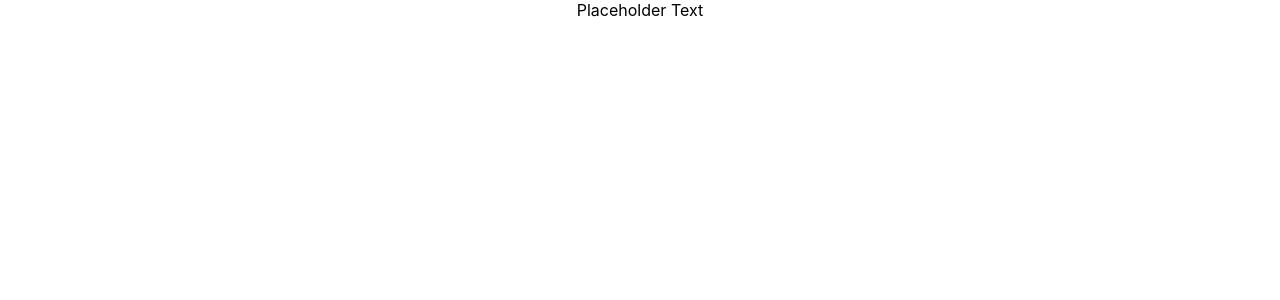
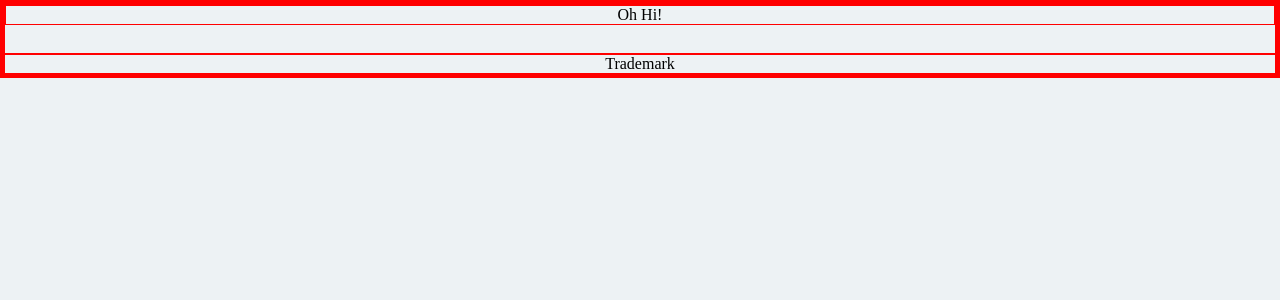
Before and after one commit to maximusDecimalusMeridius/react-portfolio, a React (Create React App) app: page / in a window 1280 px wide. Shown: the top 300 px of the page. Built offline with nearby package versions, Linux system fonts and the light colour scheme; the HTML template or start-up script is replaced by a standard one.

Commit message:
Added Header, Navigation, Project, and Footer components - created and linked all js and css files

```diff
--- a/src/App.css
+++ b/src/App.css
@@ -1,3 +1,28 @@
+:root {
+
+}
+
+*, *::before, *::after {
+    margin: 0;
+    padding: 0;
+    box-sizing: border-box;
+    border: 1px solid red;
+}
+
+img, video {
+    width: 100%;
+    height: 100%;
+}
+
+body {
+    background-color: rgb(237, 242, 244);
+}
+
+header {
+    width: 100%;
+    height: 50px;
+}
+
 .App {
   text-align: center;
 }
@@ -5,12 +30,6 @@
 .App-logo {
   height: 40vmin;
   pointer-events: none;
-}
-
-@media (prefers-reduced-motion: no-preference) {
-  .App-logo {
-    animation: App-logo-spin infinite 20s linear;
-  }
 }
 
 .App-header {
--- a/src/App.js
+++ b/src/App.js
@@ -1,10 +1,14 @@
-
+import Header from "./components/Header/Header";
+import Footer from "./components/Footer/Footer";
+import Project from "./components/Project/Project";
 import './App.css';
 
 function App() {
   return (
     <div className="App">
-      Placeholder Text
+      <Header />
+      <Project />
+      <Footer />
     </div>
   );
 }
--- /dev/null
+++ b/src/components/Footer/Footer.js
@@ -0,0 +1,12 @@
+import React from 'react';
+import "./style.css";
+
+function Footer(){
+    return(
+        <div>
+            Trademark
+        </div>
+    )
+};
+
+export default Footer;
--- /dev/null
+++ b/src/components/Footer/style.css
@@ -0,0 +1,24 @@
+:root {
+
+}
+
+*, *::before, *::after {
+    margin: 0;
+    padding: 0;
+    box-sizing: border-box;
+    border: 1px solid red;
+}
+
+img, video {
+    width: 100%;
+    height: 100%;
+}
+
+body {
+    background-color: rgb(237, 242, 244);
+}
+
+header {
+    width: 100%;
+    height: 50px;
+}
--- /dev/null
+++ b/src/components/Header/Header.js
@@ -0,0 +1,14 @@
+import React from 'react';
+import Navigation from "../Navigation/Navigation";
+import "./style.css";
+
+function Header(){
+    return(
+        <header>
+            <div>Oh Hi!</div>
+            <Navigation />
+        </header>
+    );
+};
+
+export default Header;
--- /dev/null
+++ b/src/components/Header/style.css
@@ -0,0 +1,24 @@
+:root {
+
+}
+
+*, *::before, *::after {
+    margin: 0;
+    padding: 0;
+    box-sizing: border-box;
+    border: 1px solid red;
+}
+
+img, video {
+    width: 100%;
+    height: 100%;
+}
+
+body {
+    background-color: rgb(237, 242, 244);
+}
+
+header {
+    width: 100%;
+    height: 50px;
+}
--- /dev/null
+++ b/src/components/Navigation/Navigation.js
@@ -0,0 +1,8 @@
+import React from 'react';
+import "./style.css";
+
+function Navigation(){
+
+};
+
+export default Navigation;
--- /dev/null
+++ b/src/components/Navigation/style.css
@@ -0,0 +1,24 @@
+:root {
+
+}
+
+*, *::before, *::after {
+    margin: 0;
+    padding: 0;
+    box-sizing: border-box;
+    border: 1px solid red;
+}
+
+img, video {
+    width: 100%;
+    height: 100%;
+}
+
+body {
+    background-color: rgb(237, 242, 244);
+}
+
+header {
+    width: 100%;
+    height: 50px;
+}
--- /dev/null
+++ b/src/components/Project/Project.js
@@ -0,0 +1,8 @@
+import React from 'react';
+import "./style.css";
+
+function Project(){
+
+};
+
+export default Project;
--- /dev/null
+++ b/src/components/Project/style.css
@@ -0,0 +1,24 @@
+:root {
+
+}
+
+*, *::before, *::after {
+    margin: 0;
+    padding: 0;
+    box-sizing: border-box;
+    border: 1px solid red;
+}
+
+img, video {
+    width: 100%;
+    height: 100%;
+}
+
+body {
+    background-color: rgb(237, 242, 244);
+}
+
+header {
+    width: 100%;
+    height: 50px;
+}
--- a/src/index.css
+++ b/src/index.css
@@ -1,12 +1,27 @@
-body {
-  margin: 0;
-  font-family: -apple-system, BlinkMacSystemFont, 'Segoe UI', 'Roboto', 'Oxygen',
-    'Ubuntu', 'Cantarell', 'Fira Sans', 'Droid Sans', 'Helvetica Neue',
-    sans-serif;
-  -webkit-font-smoothing: antialiased;
-  -moz-osx-font-smoothing: grayscale;
+:root {
+
 }
 
+*, *::before, *::after {
+  margin: 0;
+  padding: 0;
+  box-sizing: border-box;
+  border: 1px solid red;
+}
+
+img, video {
+  width: 100%;
+  height: 100%;
+}
+
+body {
+  background-color: rgb(237, 242, 244);
+}
+
+header {
+  width: 100%;
+  height: 50px;
+}
 code {
   font-family: source-code-pro, Menlo, Monaco, Consolas, 'Courier New',
     monospace;
```
